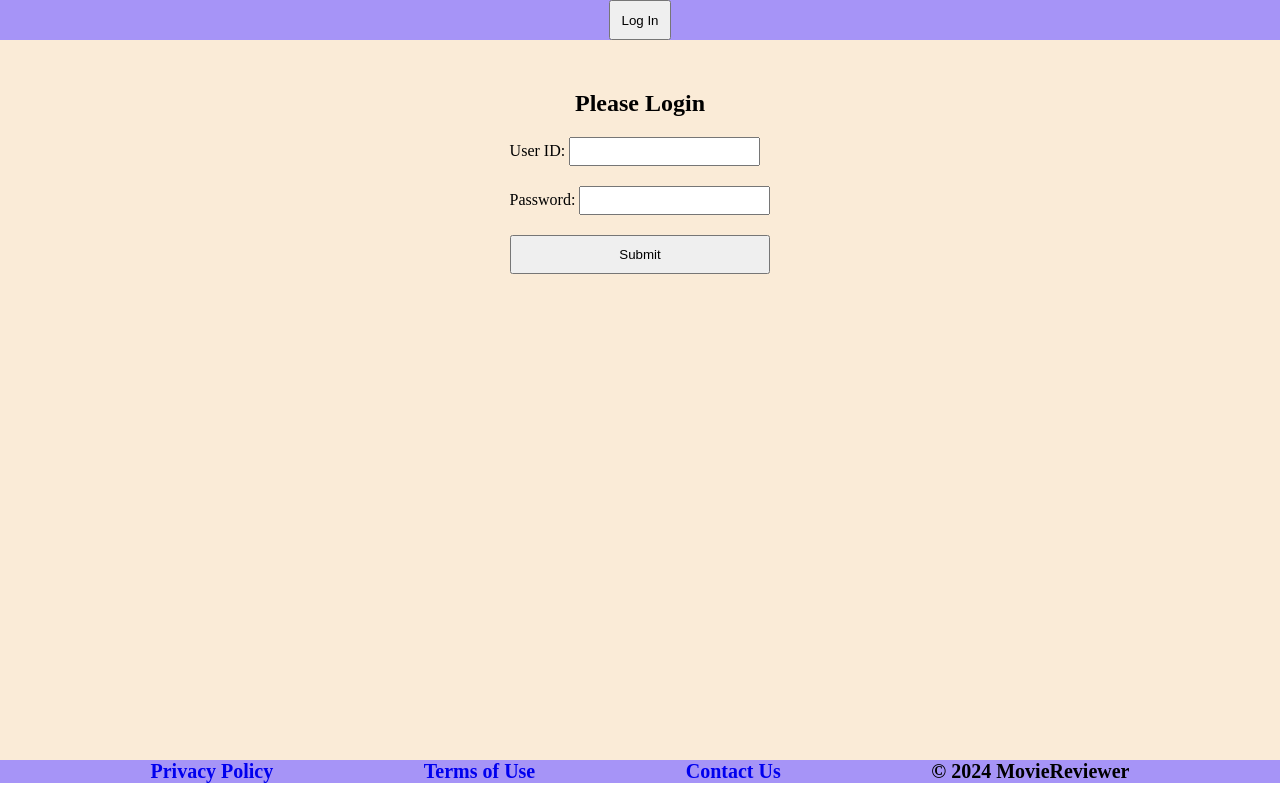
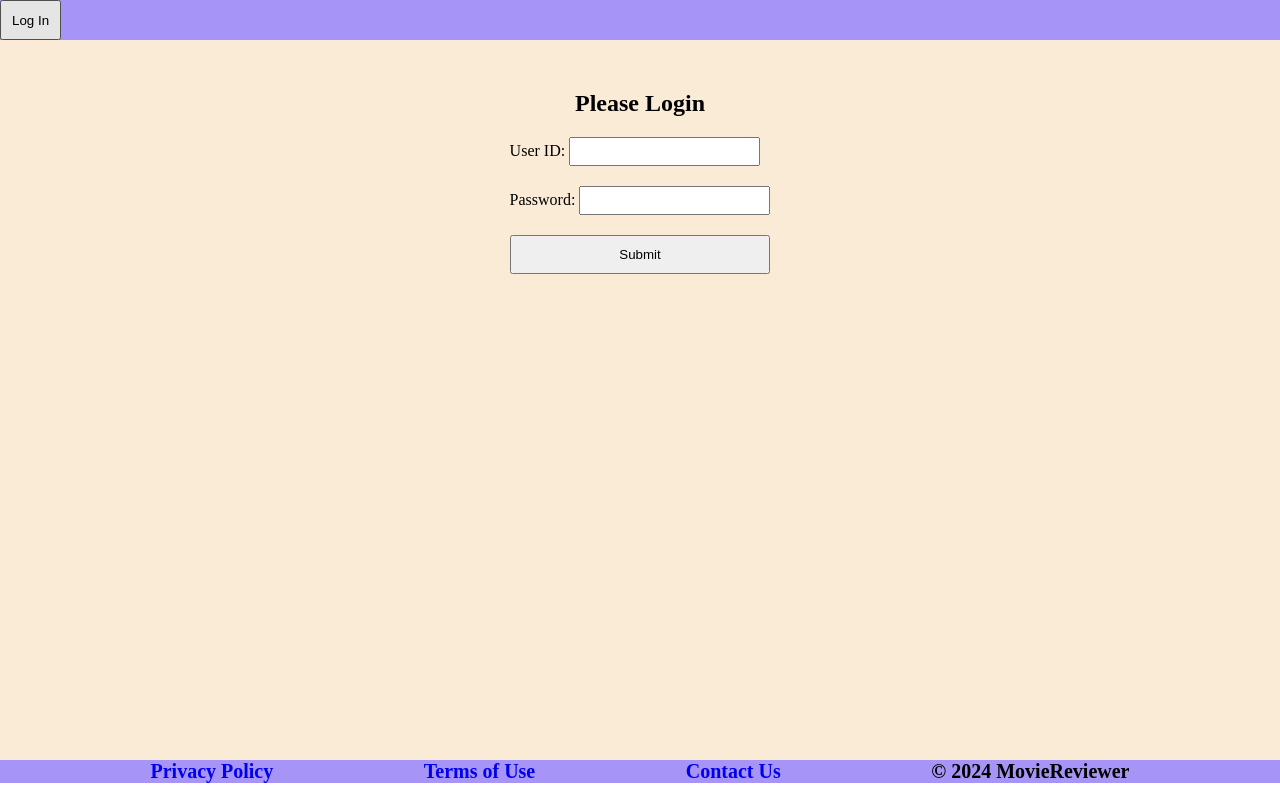
Before and after one commit to bunnyohare/Mah_Ellen_MovieReviewer_Capstone, a React (Vite) app in the folder client/: page /login in a window 1280 px wide. Built offline with nearby package versions, Linux system fonts and the light colour scheme.

Commit message:
Working on the flow of the pages.

```diff
--- a/client/src/App.jsx
+++ b/client/src/App.jsx
@@ -18,6 +18,7 @@ function App() {
 
   const handleLogout = () => {
     setIsLoggedIn(false);
+    return <Navigate to="/" />;
   };
 
   return (
--- a/client/src/Pages/LogIn/LogIn.jsx
+++ b/client/src/Pages/LogIn/LogIn.jsx
@@ -1,15 +1,22 @@
 import React, { useState } from 'react';
 import './logIn.css'
+import { Navigate } from 'react-router-dom';
 
 const LogIn = ({ onLogin }) => {
   const [userId, setUserId] = useState('');
   const [password, setPassword] = useState('');
+  const [loggedIn, setLoggedIn] = useState(false);
 
   const handleSubmit = (e) => {
     e.preventDefault();
     // Dummy authentication (accept any userId and password)
-    onLogin();
+    // Set loggedIn state to true
+    setLoggedIn(true);
   };
+
+  if (loggedIn) {
+    return <Navigate to="/add-review" />;
+  }
 
   return (
     <div className='LogIn'>
--- a/client/src/components/TopNav/TopNav.jsx
+++ b/client/src/components/TopNav/TopNav.jsx
@@ -9,14 +9,15 @@ const TopNav = ({ isLoggedIn, onLogin, onLogout }) => {
   };
 
   const handleLogoutClick = () => {
-    onLogout(); // fix this later
+    onLogout();
+    return <Navigate to="/" />;
   };
 
-
   return (
-    <div className="TopNav">
+    <div className={`TopNav ${isLoggedIn ? '' : 'loggedIn'}`}>
+      <ul>
         {isLoggedIn ? (
-          <ul>
+          <>
             <li>
               <Link to="/add-review">Add Review</Link>
             </li>
@@ -26,16 +27,14 @@ const TopNav = ({ isLoggedIn, onLogin, onLogout }) => {
             <li>
               <button onClick={handleLogoutClick}>Log Out</button>
             </li>
-          </ul>
-
+          </>
         ) : (
-          <ul>
-            <li>
-              <button className="LogIn-Button" onClick={handleLoginClick}>Log In</button>
-            </li>
-          </ul>
+          <li>
+            <button className="LogIn-Button" onClick={handleLoginClick}>Log In</button>
+          </li>
         )}
-      </div>
+      </ul>
+    </div>
   );
 };
 
--- a/client/src/components/TopNav/topNav.css
+++ b/client/src/components/TopNav/topNav.css
@@ -8,7 +8,6 @@
   height: 100%;
   display: flex;
   background-color: rgb(166, 148, 247);
-  justify-content: space-evenly;
   align-items: center;
   height: 100%;
 }
@@ -27,10 +26,14 @@
   color: #3498db;
 }
 
-/* Move Log In button to the left */
 .LogIn-Button {
   height: 40px;
   display: flex;
   align-items: center; /* Center vertically */
   margin-right: auto; /* Push the button to the left */
 }
+
+/* Space other items evenly */
+.TopNav ul li:not(:last-child) {
+  margin-right: auto;
+}
```
